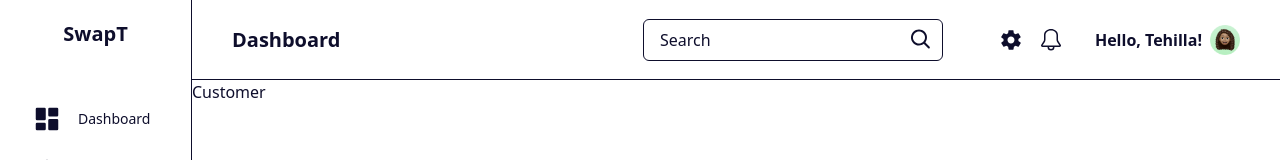
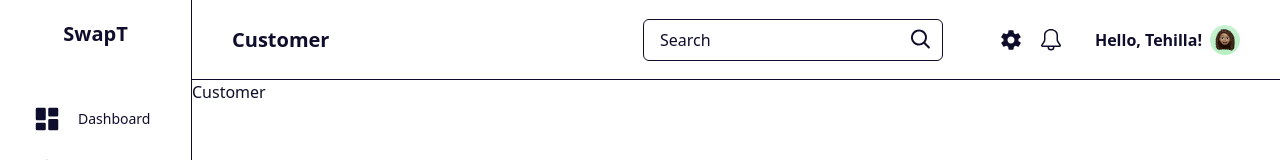
Before and after one commit to CruxndDev/cruxnd-store-admin, a Next.js app: page /customer in a window 1280 px wide. Shown: the top 160 px of the page. Built offline with nearby package versions, Linux system fonts and the light colour scheme.

Commit message:
Passed route name prop to Header component

```diff
--- a/app/(panel)/layout.jsx
+++ b/app/(panel)/layout.jsx
@@ -22,7 +22,7 @@ const AdminPanelLayout = ({ children }) => {
     <div className="flex h-screen text-primaryColor">
       <SideBar menuItems={menuLinks} />
       <div className="flex-grow flex flex-col">
-        <Header />
+        <Header menuLinks={menuLinks} />
         <div className="flex-grow">{children}</div>
       </div>
     </div>
--- a/components/adminPanel/Header.jsx
+++ b/components/adminPanel/Header.jsx
@@ -1,12 +1,27 @@
+"use client"
+
 import Image from "next/image";
 import { IoMdSettings } from "react-icons/io";
 import { GoBell } from "react-icons/go";
 import { CgSearch } from "react-icons/cg";
+import { useEffect, useState } from "react";
+import { usePathname } from "next/navigation";
 
-const Header = () => {
+const Header = ({ menuLinks }) => {
+  const [currentPage, setCurrentPage] = useState()
+  const route = usePathname();
+
+  useEffect(() => {
+    menuLinks.forEach(item => {
+      if (route.startsWith(item.link)) {
+        setCurrentPage(item.name);
+      }
+    });
+  })
+
   return (
     <header className="h-[10vh] flex items-center justify-between border-primaryColor border-b-[1.5px] px-10">
-      <h1 className="font-bold text-xl">Dashboard</h1>
+      <h1 className="font-bold text-xl">{currentPage}</h1>
 
       <div className="flex items-center">
         <form className="relative w-fit flex items-center mr-14">
--- a/components/adminPanel/SideBar.jsx
+++ b/components/adminPanel/SideBar.jsx
@@ -7,7 +7,6 @@ import { useEffect, useRef, useState } from "react";
 import { usePathname } from "next/navigation";
 
 const SideBar = ({ menuItems }) => {
-  // const [active, setActive] = useState("Dashboard");
   const [indicatorTop, setIndicatorTop] = useState(0);
   const containerRef = useRef(null);
   const route = usePathname();
```
